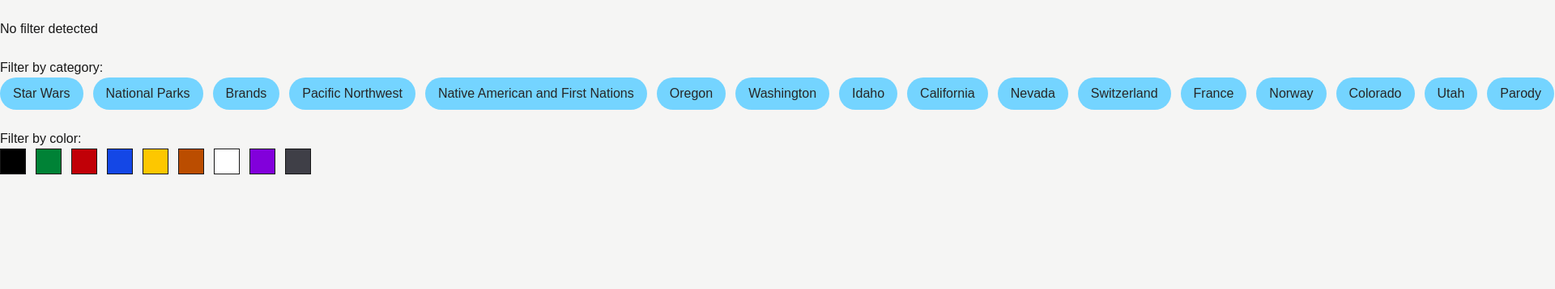
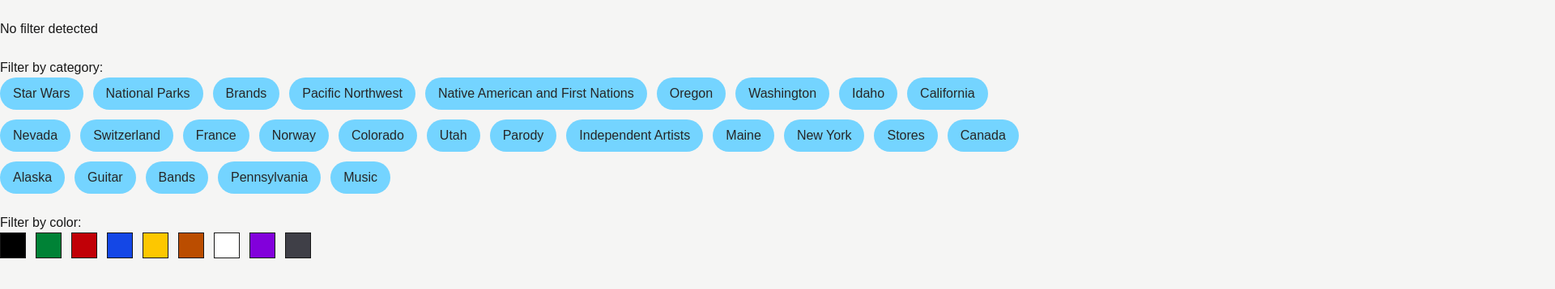
Before and after one commit to leighholcombe/shirt-gallery1, a Next.js app: page / in a window 1280 px wide. Shown: the top 358 px of the page at 81% size, 1920 px wide, since content can reach past the window. Built offline with nearby package versions, Linux system fonts and the light colour scheme.

Commit message:
Added flex-wrap to chips

```diff
--- a/app/components/chips.tsx
+++ b/app/components/chips.tsx
@@ -9,7 +9,7 @@
   return (
     <div>
       <h2>Filter by category:</h2>
-      <div className="flex gap-3">
+      <div className="flex gap-3 flex-wrap">
         {tags.map((chip) => {
           return (
             <a href={`/?cat=${chip.value}`} key={chip.value} className="bg-sky-300 text-neutral-800 rounded-full block py-2 px-4 whitespace-nowrap hover:bg-indigo-300">
```
